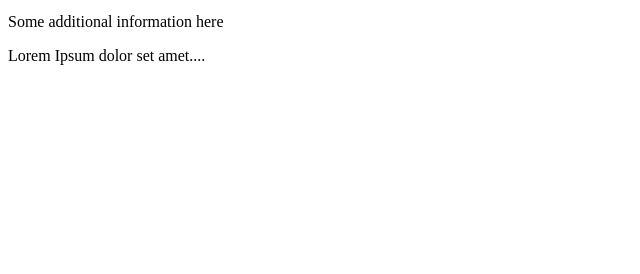
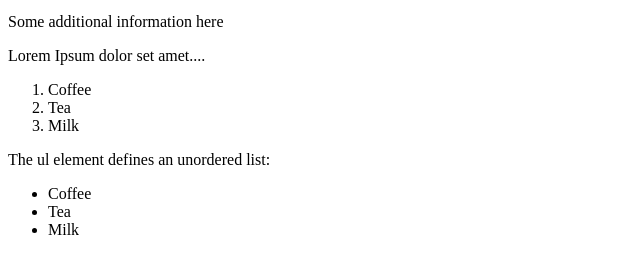
Before and after one commit to ktrsanjiv/Website, a plain HTML site: page index.html in a window 1280 px wide. Shown: the part 114-388 px from the top of the page, without its empty margins (0-640 px from the left). Drawn offline with Linux system fonts and the light colour scheme.

Commit message:
Update index.html

```diff
--- a/index.html
+++ b/index.html
@@ -11,5 +11,18 @@
   <p>Lorem Ipsum dolor set amet....</p>
 </article>
 
+  <ol>
+  <li>Coffee</li>
+  <li>Tea</li>
+  <li>Milk</li>
+</ol>
+
+<p>The ul element defines an unordered list:</p>
+<ul>
+  <li>Coffee</li>
+  <li>Tea</li>
+  <li>Milk</li>
+</ul>
+
 </body>
 </html>
```
